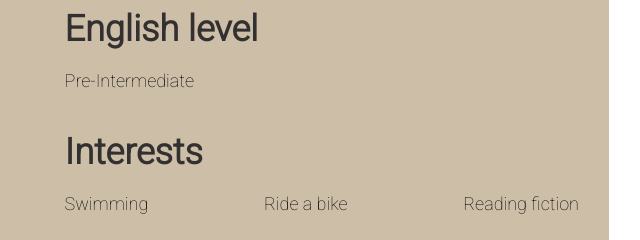
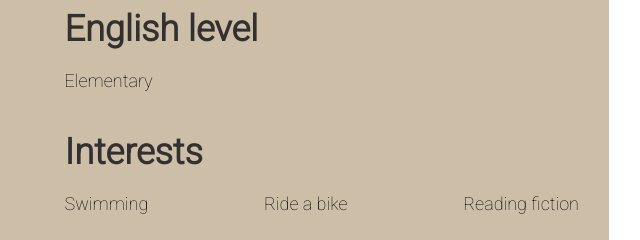
Before and after one commit to anna9394/rsschool-cv, a plain HTML site: page index.html in a window 1280 px wide. Shown: the part 997-1237 px from the top of the page, 543-1183 px from the left. Drawn offline with Linux system fonts and the light colour scheme.

Commit message:
fix: chang the level of English

```diff
--- a/index.html
+++ b/index.html
@@ -79,7 +79,7 @@
         </section>
         <section class="english">
             <h2>English level</h2>
-            <p>Pre-Intermediate</p>
+            <p>Elementary</p>
         </section>
         <section class="interest">
             <h2>Interests</h2>
```
